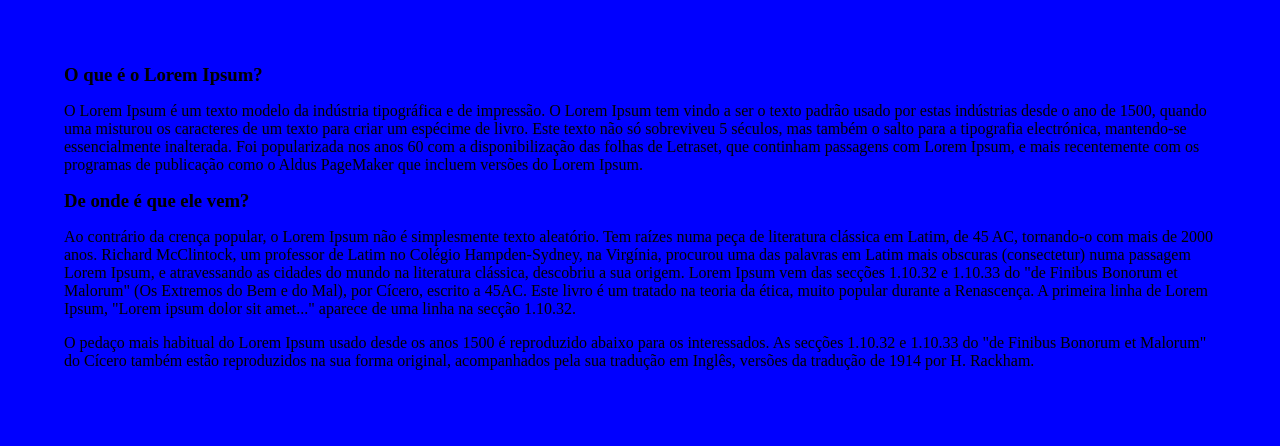
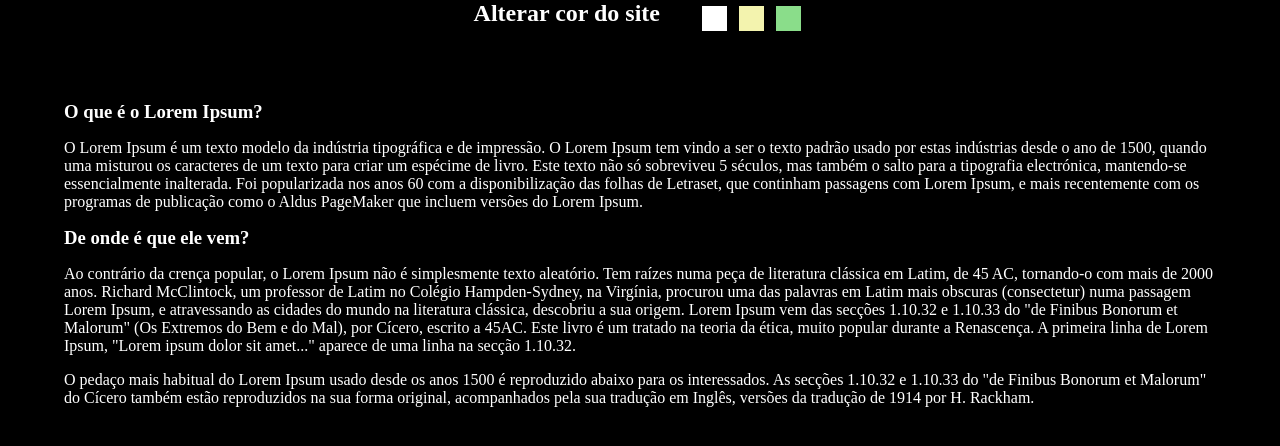
Before and after one commit to joaoAndradeJr/fundamentals-exercises, a plain HTML site: page BL-5/5.4/index.html in a window 1280 px wide. Drawn offline with Linux system fonts and the light colour scheme.

Commit message:
add: css

```diff
--- a/BL-5/5.4/index.html
+++ b/BL-5/5.4/index.html
@@ -8,6 +8,13 @@
   <title>Document</title>
 </head>
 <body class="body">
+  <section id="colors">
+    <h2>Alterar cor do site</h2>
+    <p class="square black"></p>
+    <p class="square white"></p>
+    <p class="square light-yellow"></p>
+    <p class="square light-green"></p>
+  </section>
   <article>
     <section class="section">
       <h1>O que é o Lorem Ipsum?</h1>
--- a/BL-5/5.4/script.js
+++ b/BL-5/5.4/script.js
@@ -1,11 +1,11 @@
 let config = {
-  backgroundColor: 'blue',
+  backgroundColor: 'black',
+  // backgroundColor: 'rgb(243, 243, 174)',
 }
 
 localStorage.setItem('person', JSON.stringify(config));
 
 let personal = JSON.parse(localStorage.getItem('person'));
 
-console.log(personal);
-
 document.getElementsByClassName('body')[0].style.backgroundColor = personal.backgroundColor;
+document.getElementsByClassName('body')[0].style.color = 'white';
--- a/BL-5/5.4/style.css
+++ b/BL-5/5.4/style.css
@@ -1,6 +1,15 @@
 * {
   margin: 0;
   padding: 0;
+}
+
+h1, h3, p {
+  margin: 1rem;
+}
+
+#colors {
+  display: flex;
+  justify-content: center;
 }
 
 .body {
@@ -12,6 +21,25 @@
   padding: 1rem;
 }
 
-h1, h3, p {
-  margin: 1rem;
+.square {
+  border: 1px solid black;
+  height: 25px;
+  margin: 0.3rem;
+  width: 25px;
 }
+
+.black {
+  background-color: black;
+}
+
+.white {
+  background-color: white;
+}
+
+.light-yellow {
+  background-color: rgb(243, 243, 174);
+}
+
+.light-green {
+  background-color: rgb(138, 221, 138);
+}
```
